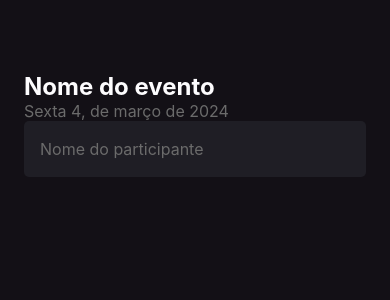
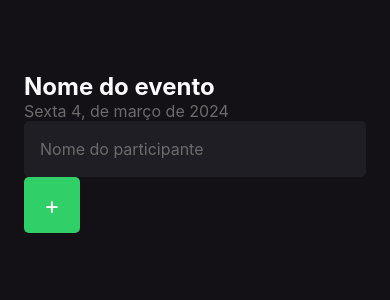
Before and after one commit to lucasroseti/ignite-reactnative-imhere, a React Native app: screen / in a window 390 px wide. Shown: the top 300 px of the page. Built offline with nearby package versions, Linux system fonts and the light colour scheme.

Commit message:
TouchableOpacity

```diff
--- a/src/screens/Home/index.tsx
+++ b/src/screens/Home/index.tsx
@@ -1,7 +1,12 @@
-import { Text, TextInput, View } from 'react-native'
+import { Text, TextInput, TouchableOpacity, View } from 'react-native'
 import { styles } from './styles'
 
 export function Home() {
+
+  function handleParticipantAdd() {
+    console.log('Click in add button')
+  }
+
   return (
     <View style={styles.container}>
       <Text style={styles.eventName}>
@@ -17,6 +22,10 @@ export function Home() {
         placeholder="Nome do participante"
         placeholderTextColor="#6B6B6B"
       />
+
+      <TouchableOpacity style={styles.button} onPress={handleParticipantAdd}>
+        <Text style={styles.buttonText}>+</Text>
+      </TouchableOpacity>
     </View>
   )
 }
--- a/src/screens/Home/styles.ts
+++ b/src/screens/Home/styles.ts
@@ -23,5 +23,17 @@ export const styles = StyleSheet.create({
     color: '#FDFCFE',
     padding: 16,
     fontSize: 16
+  },
+  button: {
+    width: 56,
+    height: 56,
+    borderRadius: 5,
+    backgroundColor: '#31CF67',
+    alignItems: 'center',
+    justifyContent: 'center'
+  },
+  buttonText: {
+    color: '#FDFCFE',
+    fontSize: 24
   }
 })
```
